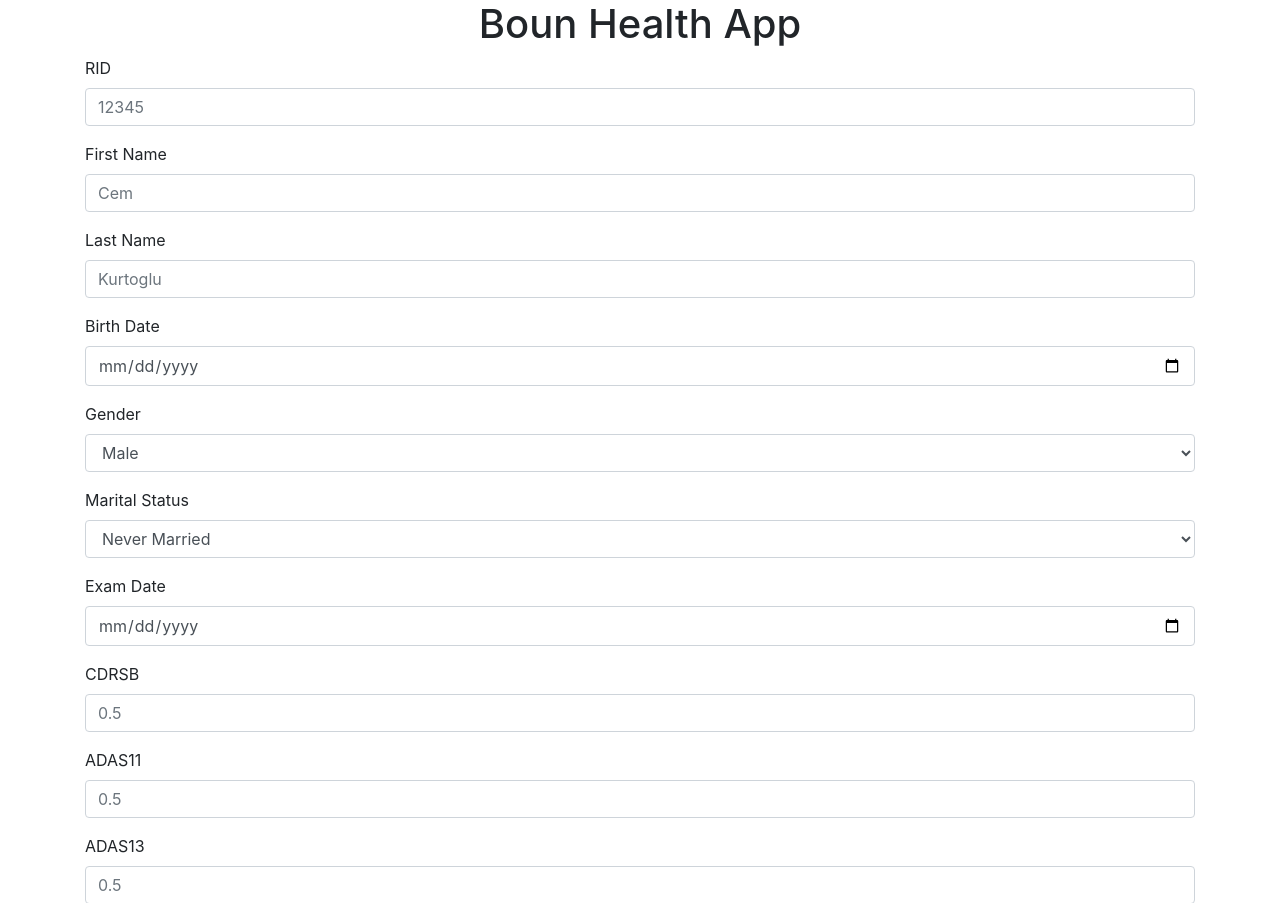
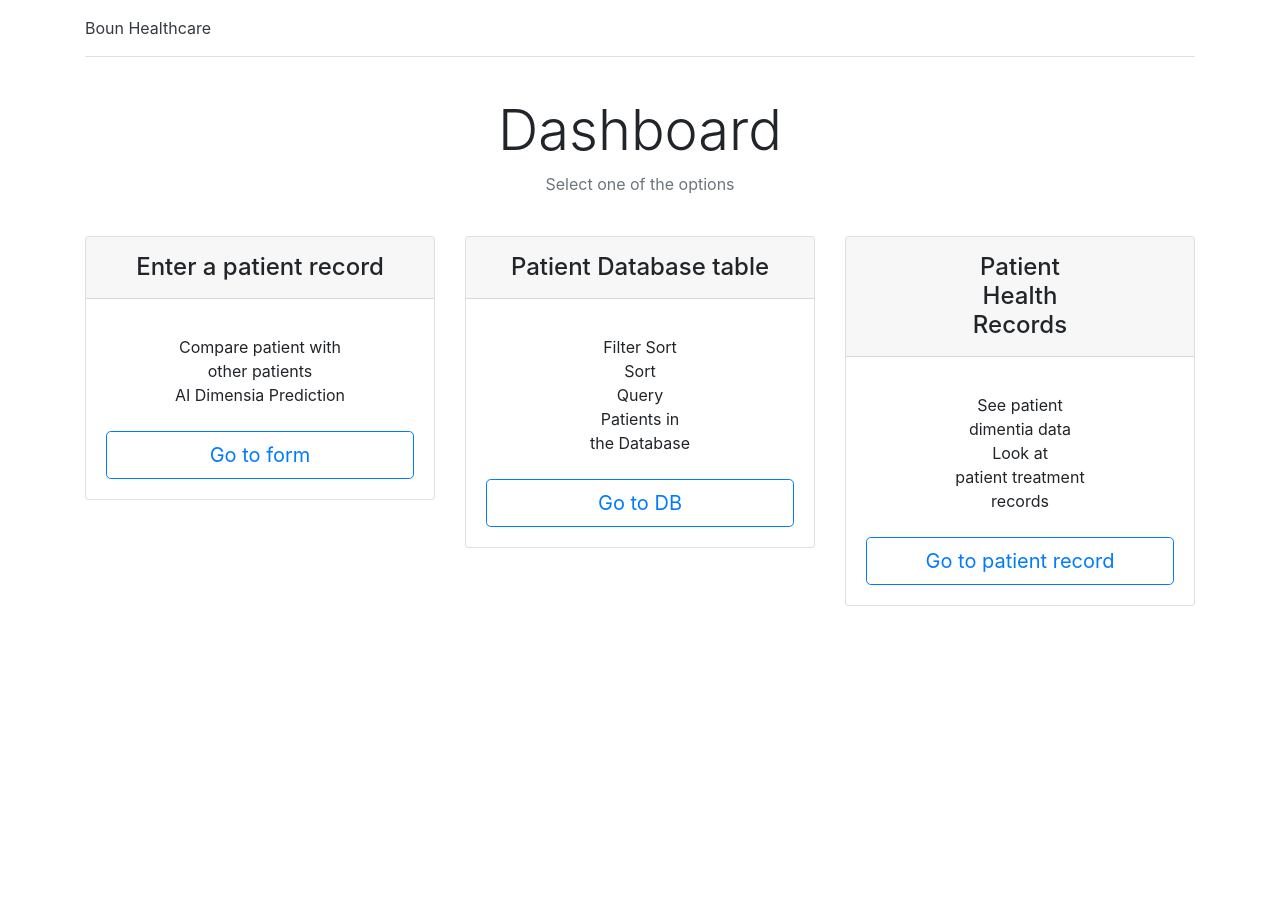
Before and after one commit to cemkurtoglu/Personalized_healthcare_system_for_neurodegenerative_diseases, a Django app: page / in a window 1280 px wide. Shown: the top 903 px of the page. After the commit the page ends 606 px from the top, so only its background shows below. Run offline with Django 4.2, Linux system fonts and the light colour scheme; some libraries are stand-ins or nearby versions.

Commit message:
Close #13; Home page is implemented and the database view is showing all the records. It can update all the ai records

```diff
--- a/Personalized_healthcare_system_for_neurodegenerative_diseases/urls.py
+++ b/Personalized_healthcare_system_for_neurodegenerative_diseases/urls.py
@@ -16,17 +16,21 @@ Including another URLconf
 from django.contrib import admin
 from django.urls import path
 
-from healthcare_app.views import home_view, results_view, post_form, get_data, generate_prediction
+from healthcare_app.views \
+    import home_view, results_view, post_form, get_data, generate_prediction, form_view, patients_view \
+    , generate_prediction_for_all
 
 app_name = 'healthcare_app'
-
 
 urlpatterns = [
     path('admin/', admin.site.urls),
     path('', home_view, name='home_view'),
+    path('form/', form_view, name='form_view'),
+    path('patients/', patients_view, name='patients_view'),
     path('result/<int:patient_record_id>', results_view, name='results_view'),
     path('api/post_form/', post_form, name='post_form'),
     path('api/get_data', get_data, name='get_data'),
-    path('api/generate_prediction/<int:patient_record_id>', generate_prediction, name='generate_prediction')
+    path('api/generate_prediction/<int:patient_record_id>', generate_prediction, name='generate_prediction'),
+    path('api/generate_prediction_for_all', generate_prediction_for_all, name='generate_prediction_for_all')
 
 ]
--- a/healthcare_app/views.py
+++ b/healthcare_app/views.py
@@ -1,3 +1,6 @@
+import json
+
+from django.core.serializers import serialize
 from django.http import HttpResponse, JsonResponse
 from django.shortcuts import render, redirect
 from django.urls import reverse
@@ -14,7 +17,21 @@ from healthcare_app.forms import MainForm
 
 
 def home_view(request):
+    return render(request, 'home.html')
+
+
+def form_view(request):
     return render(request, 'main_form.html')
+
+
+def patients_view(request):
+    records = Health_Record.objects.all()
+    field_names = [f.name for f in Health_Record._meta.get_fields()]
+    context = {
+        'field_names': field_names,
+        'records': records,
+    }
+    return render(request, 'data_base_view.html', context)
 
 
 def results_view(request, patient_record_id):
@@ -107,6 +124,19 @@ def post_form(request):
         })
 
 
+@api_view(['POST'])
+def generate_prediction_for_all(request):
+    records = Health_Record.objects.values()
+    if records:
+        for record in records:
+            record_array = [record]
+            output = eval.run(record_array)
+            health_record = Health_Record.objects.get(id=record.get("id"))
+            health_record.prediction = output[0]['prediction']
+            health_record.probability = output[0]['probability']
+            health_record.save(update_fields=["prediction", "probability"])
+    return JsonResponse(serialize('json', Health_Record.objects.all()), status=201, safe=False)
+
 # APIs
 
 @api_view(['GET'])
--- a/templates/home.html
+++ b/templates/home.html
@@ -0,0 +1,104 @@
+<!doctype html>
+<html lang="en">
+<head>
+    <meta charset="utf-8">
+    <meta name="viewport" content="width=device-width, initial-scale=1">
+    <meta name="description" content="">
+    <meta name="author" content="Mark Otto, Jacob Thornton, and Bootstrap contributors">
+    <meta name="generator" content="Hugo 0.104.2">
+    <title>Pricing example · Bootstrap v5.2</title>
+
+
+    <!-- Bootstrap CSS -->
+    <link rel="stylesheet" href="https://cdn.jsdelivr.net/npm/bootstrap@4.0.0/dist/css/bootstrap.min.css"
+          integrity="sha384-Gn5384xqQ1aoWXA+058RXPxPg6fy4IWvTNh0E263XmFcJlSAwiGgFAW/dAiS6JXm" crossorigin="anonymous">
+
+
+</head>
+<body>
+
+<svg xmlns="http://www.w3.org/2000/svg" style="display: none;">
+    <symbol id="check" viewBox="0 0 16 16">
+        <title>Check</title>
+        <path d="M13.854 3.646a.5.5 0 0 1 0 .708l-7 7a.5.5 0 0 1-.708 0l-3.5-3.5a.5.5 0 1 1 .708-.708L6.5 10.293l6.646-6.647a.5.5 0 0 1 .708 0z"/>
+    </symbol>
+</svg>
+
+<div class="container py-3">
+    <header>
+        <div class="d-flex flex-column flex-md-row align-items-center pb-3 mb-4 border-bottom">
+            <a href="/" class="d-flex align-items-center text-dark text-decoration-none">
+                <span class="fs-4">Boun Healthcare</span>
+            </a>
+
+        </div>
+
+        <div class="pricing-header p-3 pb-md-4 mx-auto text-center">
+            <h1 class="display-4 fw-normal">Dashboard</h1>
+            <p class="fs-5 text-muted">Select one of the options</p>
+        </div>
+    </header>
+
+    <main>
+        <div class="row row-cols-1 row-cols-md-3 mb-3 text-center">
+            <div class="col">
+                <div class="card mb-4 rounded-3 shadow-sm">
+                    <div class="card-header py-3">
+                        <h4 class="my-0 fw-normal">Enter a patient record</h4>
+                    </div>
+                    <div class="card-body">
+                        <ul class="list-unstyled mt-3 mb-4">
+                            <li>Compare patient with </li>
+                            <li>other patients</li>
+                            <li>AI Dimensia Prediction</li>
+                        </ul>
+                        <a href="{% url 'form_view' %}" class="w-100 btn btn-lg btn-outline-primary">Go to form</a>
+                    </div>
+                </div>
+            </div>
+            <div class="col">
+                <div class="card mb-4 rounded-3 shadow-sm">
+                    <div class="card-header py-3">
+                        <h4 class="my-0 fw-normal">Patient Database table</h4>
+                    </div>
+                    <div class="card-body">
+                        <ul class="list-unstyled mt-3 mb-4">
+                            <li>Filter Sort </li>
+                            <li>Sort </li>
+                            <li>Query</li>
+                            <li>Patients in</li>
+                            <li>the Database</li>
+
+                        </ul>
+                        <a href="{% url 'patients_view' %}" class="w-100 btn btn-lg btn-outline-primary">Go to DB</a>
+                    </div>
+                </div>
+            </div>
+            <div class="col">
+                <div class="card mb-4 rounded-3 shadow-sm">
+                    <div class="card-header py-3">
+                        <h4 class="my-0 fw-normal">Patient<br> Health <br>Records</h4>
+                    </div>
+                    <div class="card-body">
+                        <ul class="list-unstyled mt-3 mb-4">
+                            <li>See patient </li>
+                            <li>dimentia data</li>
+                            <li>Look at</li>
+                            <li>patient treatment</li>
+                            <li>records</li>
+                        </ul>
+                        <a href="#" class="w-100 btn btn-lg btn-outline-primary">Go to patient record</a>
+                    </div>
+                </div>
+            </div>
+
+
+        </div>
+
+    </main>
+
+</div>
+
+
+</body>
+</html>
--- a/templates/result_page.html
+++ b/templates/result_page.html
@@ -109,7 +109,6 @@
 </script>
 
 <script>
-    //exporte les données sélectionnées
     var $table = $('#table');
     $(function () {
         $('#toolbar').find('select').change(function () {
```
Also changed, not shown: templates/data_base_view.html (+190 -0 lines).
